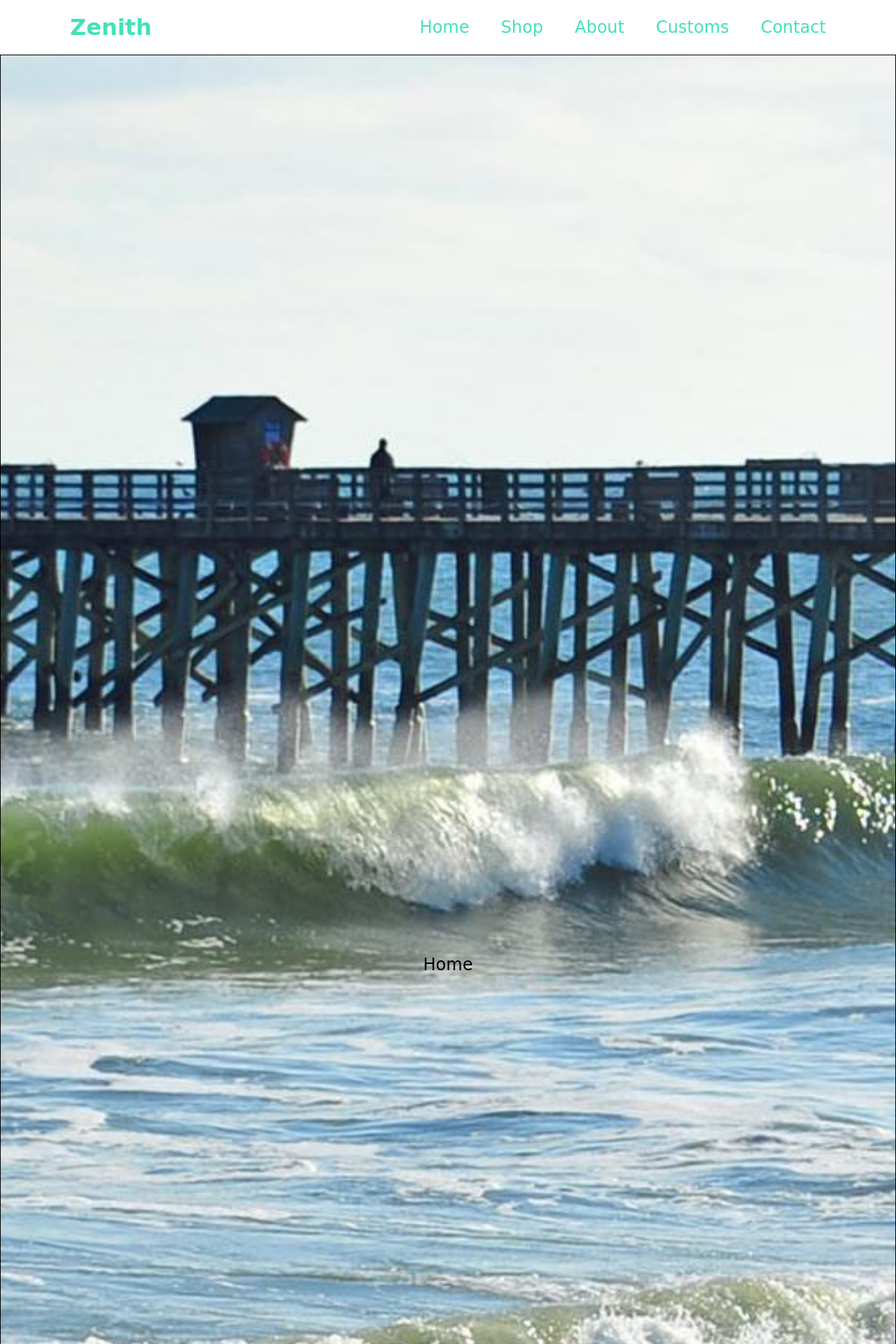
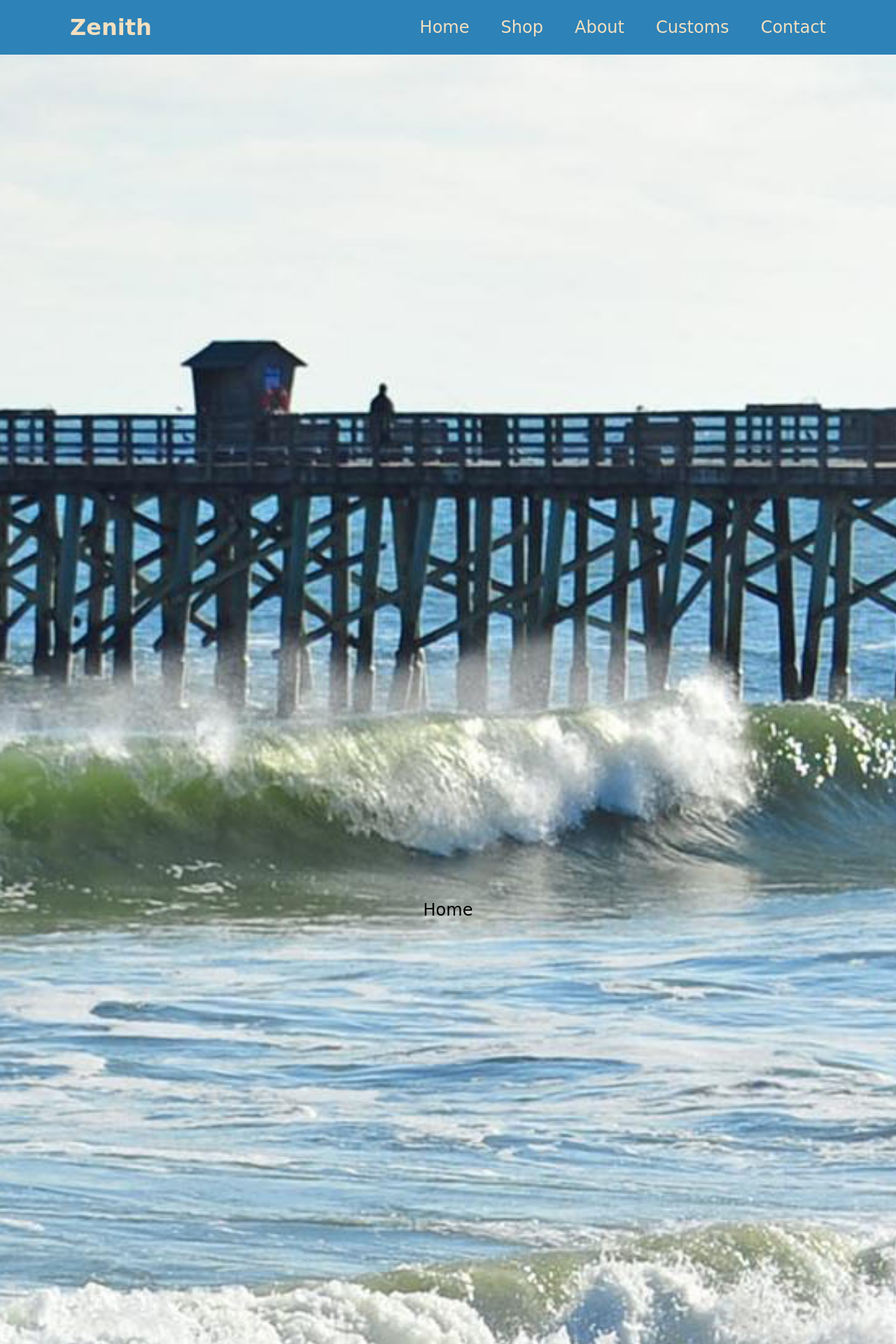
Before and after one commit to ChrystianOrren/Zenith, a Django app: page / in a window 1280 px wide. Shown: the top 1920 px of the page at 70% size. Run offline with Django 5.2, Linux system fonts and the light colour scheme; some web fonts are replaced.

Commit message:
Fixed element shift and navbar colors

```diff
--- a/zenapp/static/css/dashboard.css
+++ b/zenapp/static/css/dashboard.css
@@ -17,7 +17,6 @@ body, html {
     flex-direction: column;
     height: 100%;
     overflow-y: scroll;
-    scroll-snap-type: y mandatory;
 }
 
 section {
@@ -26,20 +25,14 @@ section {
     justify-content: center;
     align-items: center;
     background-color: #F3DFBF;
-    border: 1px solid black;
+    /*border: 1px solid black;*/
     min-height: 100vh;
-    scroll-snap-align: start;
 }
 
 .home {
     background-image: url("../images/FB_background.jpg");
     background-size: cover;
     background-position: center;
-}
-
-/*
-.home {
-
 }
 
 .about {
@@ -53,4 +46,3 @@ section {
 .contact {
 
 }
-*/
--- a/zenapp/static/css/navbar.css
+++ b/zenapp/static/css/navbar.css
@@ -22,7 +22,8 @@ body, html {
     left: 0;
     width: 100%;
     padding: 20px 100px;
-    background: white;
+    background: #2D82B7;
+    color: #F3DFBF;
     display: flex;
     justify-content: space-between;
     align-items: center;
@@ -30,7 +31,7 @@ body, html {
 
 .logo {
     font-size: 32px;
-    color: #42E2B8;
+    color: #F3DFBF;
     text-decoration: none;
     font-weight: 700;
 }
@@ -47,7 +48,7 @@ body, html {
     .navbar a {
         position: relative;
         font-size: 24px;
-        color: #42E2B8;
+        color: #F3DFBF;
         font-weight: 500;
         text-decoration: none;
         margin-left: 40px;
@@ -60,7 +61,7 @@ body, html {
         left: 0;
         width: 0;
         height: 2px;
-        background: #42E2B8;
+        background: #F3DFBF;
         transition: .3s;
     }
 
@@ -83,7 +84,7 @@ body, html {
         height: 40px;
         border: none;
         cursor: pointer;
-        color: #42E2B8;
+        color: #F3DFBF;
         background-color: transparent;
     }
 
@@ -94,8 +95,7 @@ body, html {
         left: 0;
         width: 100%;
         max-height: calc(100vh - 100px - 16px);
-
-        background-color: white;
+        background-color: #2D82B7;
         text-decoration: none;
     }
 
@@ -109,12 +109,12 @@ body, html {
         padding: 10px;
         text-decoration: none;
         padding-left: 100px;
-        color: #42E2B8;
+        color: #F3DFBF;
         font-size: 24px;
         font-weight: 500;
     }
 
     .hamburger-menu a:hover {
-        background-color: lightgray;
+        background-color: darkblue;
     }
 }
--- a/zenapp/templates/navbar.html
+++ b/zenapp/templates/navbar.html
@@ -9,15 +9,15 @@
 </head>
 <body>
     <header class="header" id="header">
-        <a href="#home" class="logo">Zenith</a>
+        <a href="#home" class="logo" onclick="diffPageLink(event)">Zenith</a>
 
         <button class="hamburger-button" onclick="toggleMenu()" id="hamburger-button"></button>
         <div class="hamburger-menu" id ="hamburger-menu">
-            <a href="#home" onclick="toggleMenu()">Home</a>
+            <a href="#home" onclick="toggleMenu(event)">Home</a>
             <a href="{% url 'shop' %}">Shop</a>
-            <a href="#about" onclick="toggleMenu()">About</a>
-            <a href="#customs" onclick="toggleMenu()">Customs</a>
-            <a href="#contact" onclick="toggleMenu()">Contact</a>
+            <a href="#about" onclick="toggleMenu(event)">About</a>
+            <a href="#customs" onclick="toggleMenu(event)">Customs</a>
+            <a href="#contact" onclick="toggleMenu(event)">Contact</a>
         </div>
 
         <nav class="navbar">
@@ -49,10 +49,24 @@
             }
         }
 
-        function toggleMenu() {
+        function toggleMenu(event) {
             var ham_menu = document.getElementById("hamburger-menu");
             ham_menu.classList.toggle("show");
+            if (event) {
+                diffPageLink(event);
+            }
         }
+
+        //Fixes inital element shift
+        window.onload = function() {
+            var page_title = document.title;
+            if (page_title == "Dashboard") {
+                var homeLink = document.querySelector('.navbar a[href="#home"]');
+                if (homeLink) {
+                    homeLink.click();
+                }
+            }
+        };
     </script>
 
 </body>
```
Also changed, not shown: zenapp/static/images/hamburger.png.
